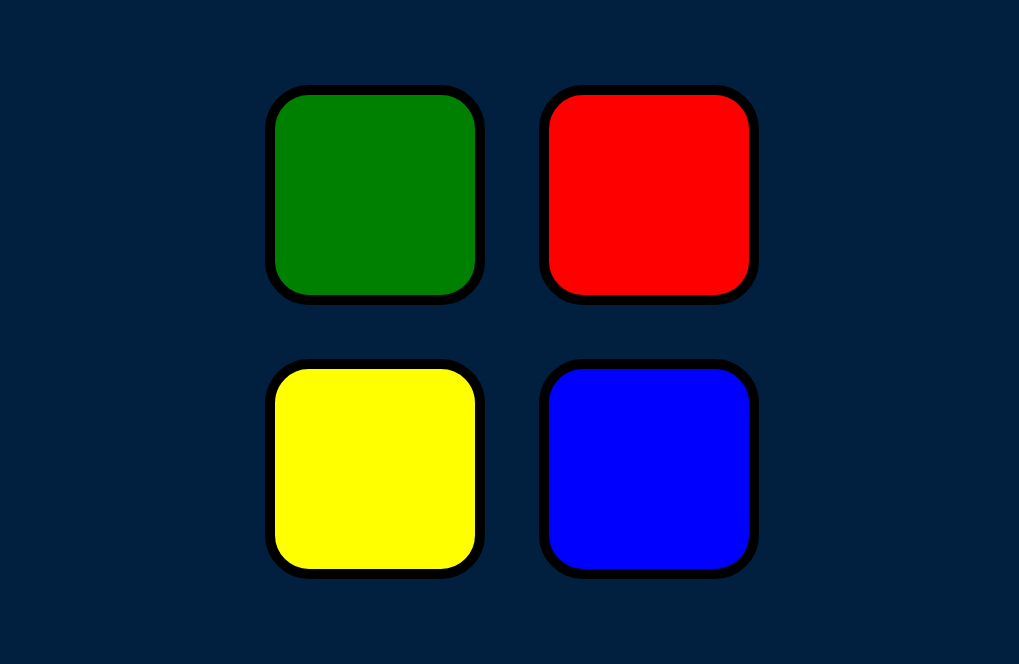
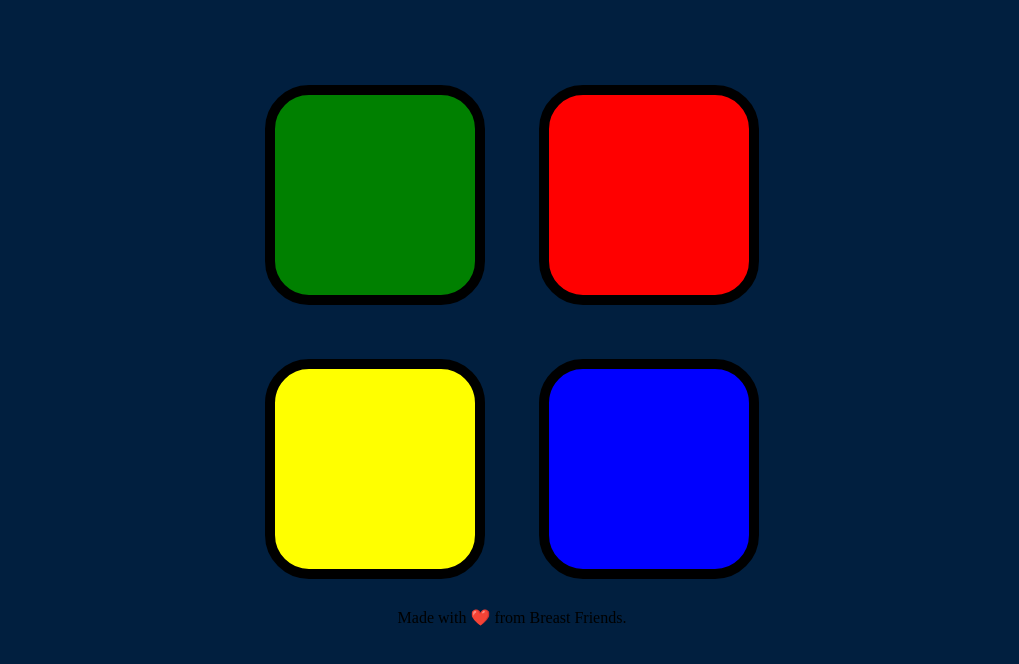
Before and after one commit to tanmayak99/Simon-Game, a plain HTML site: page index.html in a window 1280 px wide. Shown: the part 114-778 px from the top of the page, without its empty margins (128-1147 px from the left). Drawn offline with nearby package versions, Linux system fonts and the light colour scheme.

Commit message:
Update index.html

```diff
--- a/index.html
+++ b/index.html
@@ -39,5 +39,7 @@
   <script src="game.js" charset="utf-8"></script>
 
 </body>
-
+<footer>
+  Made with ❤️ from Breast Friends.
+</footer>
 </html>
```
